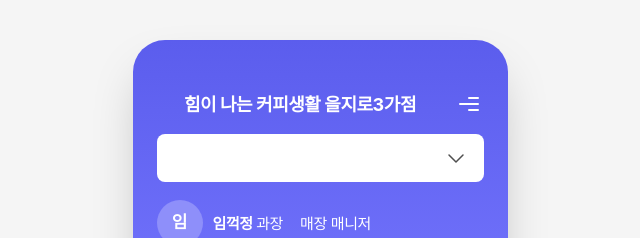
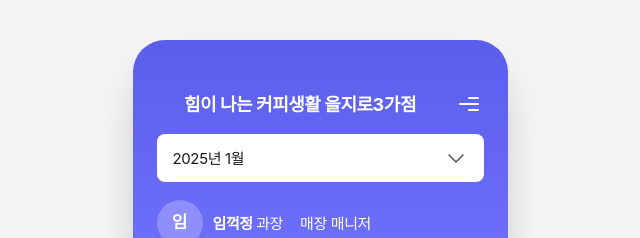
Before and after one commit to nalpari/whale-erp-staff-app-demo, a Next.js app: page /salary in a window 1280 px wide. Shown: the top 238 px of the page, without its empty margins (320-960 px from the left). Built offline with nearby package versions, Linux system fonts and the light colour scheme; a web font is replaced by a local one.

Commit message:
feat: 급여 페이지에 월 선택 상태 관리 및 SelectForm 연결

```diff
--- a/src/app/salary/page.tsx
+++ b/src/app/salary/page.tsx
@@ -1,3 +1,6 @@
+"use client";
+
+import { useState } from "react";
 import StatusBar from "@/components/StatusBar";
 import TopBar from "@/components/TopBar";
 import SelectForm from "@/components/SelectForm";
@@ -7,13 +10,19 @@ import BackButton from "@/components/BackButton";
 import Footer from "@/components/Footer";
 
 export default function SalaryPage() {
+  const [selectedMonth, setSelectedMonth] = useState("2025년 1월");
+
+  const handleSelectClick = () => {
+    // TODO: 월 선택 BottomSheet 열기
+  };
+
   return (
     <div className="flex min-h-screen w-full flex-col items-start bg-white md:mx-auto md:my-10 md:min-h-[812px] md:max-w-[375px] md:overflow-hidden md:rounded-[32px] md:shadow-2xl">
       <div className="flex w-full flex-col items-start bg-gradient-to-b from-[#5B5DED] to-[#6F70FA]">
         <StatusBar />
         <TopBar />
         <div className="flex flex-col items-start gap-[18px] self-stretch px-6 pb-6">
-          <SelectForm />
+          <SelectForm value={selectedMonth} onClick={handleSelectClick} />
           <UserProfile />
         </div>
       </div>
```
